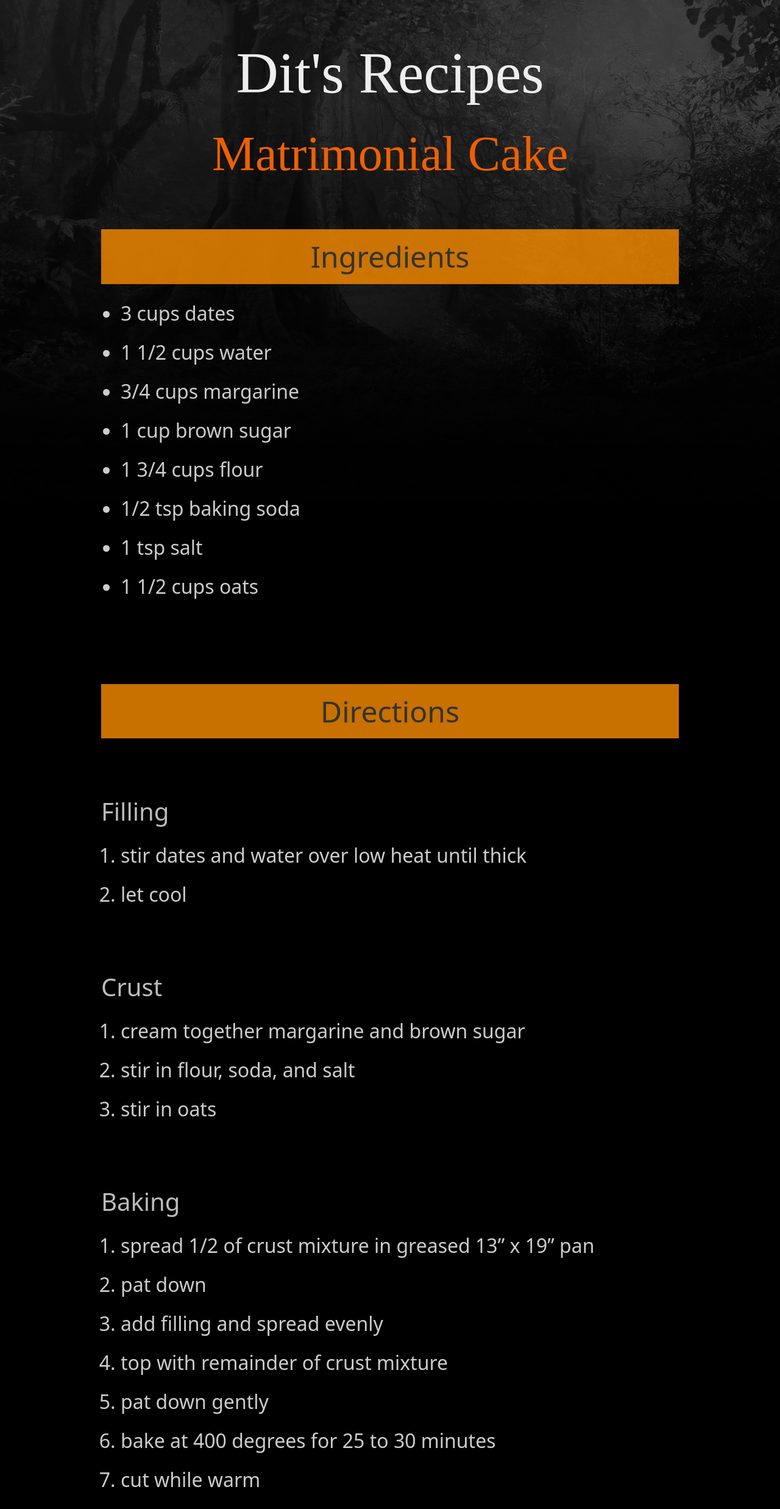
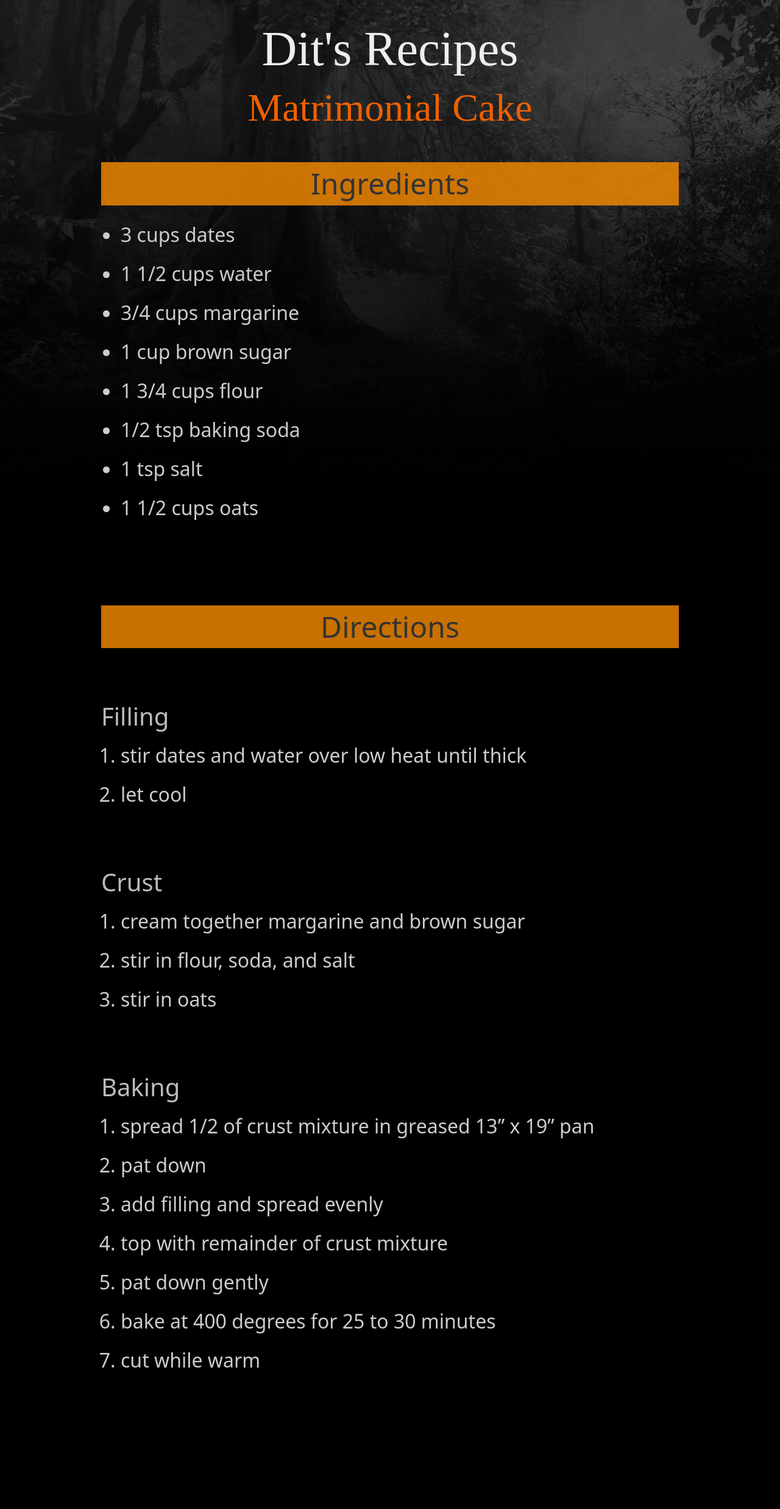
Before and after one commit to dits-family-cookbook/dits-family-cookbook.github.io, a Jekyll site: the page built from recipes/baking-and-desserts/cakes/matrimonial-cake.md, in a window 1280 px wide. Shown: the whole page at 61% size. Built offline with Jekyll 4.4.1, drawn with Linux system fonts in a browser that asks for light colours; after the commit the page ends 2279 px from its top, so only the background shows below that.

Commit message:
fix line-height for mobile

```diff
--- a/css/style.css
+++ b/css/style.css
@@ -17,14 +17,17 @@
 
 .site-title {
 	color: #eee !important;
-	font-size: 6rem !important;
+	font-size: 5rem !important;
 	font-family: 'Brush Script MT', cursive;
+	line-height: 80% !important;
 }
 
 .recipe-title {
-	font-size: 5rem;
+	font-size: 4rem;
 	font-family: 'Brush Script MT', cursive;
 	color: #ee6002;
+	line-height: 80% !important;
+	margin-top: 2rem;
 }
 
 .content {
@@ -40,6 +43,7 @@
 	color: #333;
 	margin-bottom: 1rem;
 	margin-top: 8rem;
+	line-height: 80% !important;
 }
 
 .recipe-content h1:first-of-type {
@@ -58,7 +62,7 @@
 	color: #bbb;
 	margin-bottom: 1rem;
 	margin-top: 6rem;
-
+	line-height: 80% !important;
 }
 
 .content a {
@@ -69,10 +73,12 @@
 	color: #eee;
 	margin-bottom: 1rem;
 	margin-top: 6rem;
+	line-height: 80% !important;
 }
 
 .recipe-content h2 {
 	padding: 0;
 	text-align: left;
 	background-color: transparent;
+	line-height: 80% !important;
 }
```
